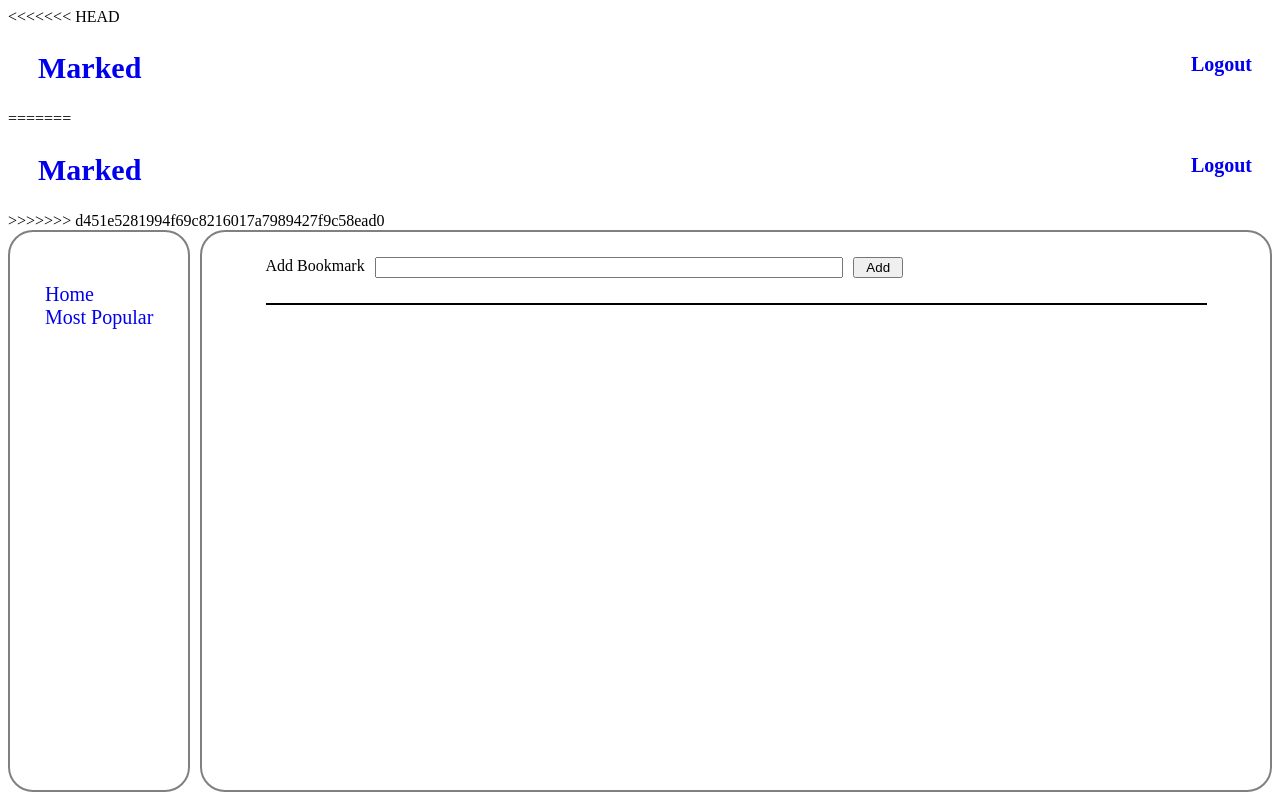
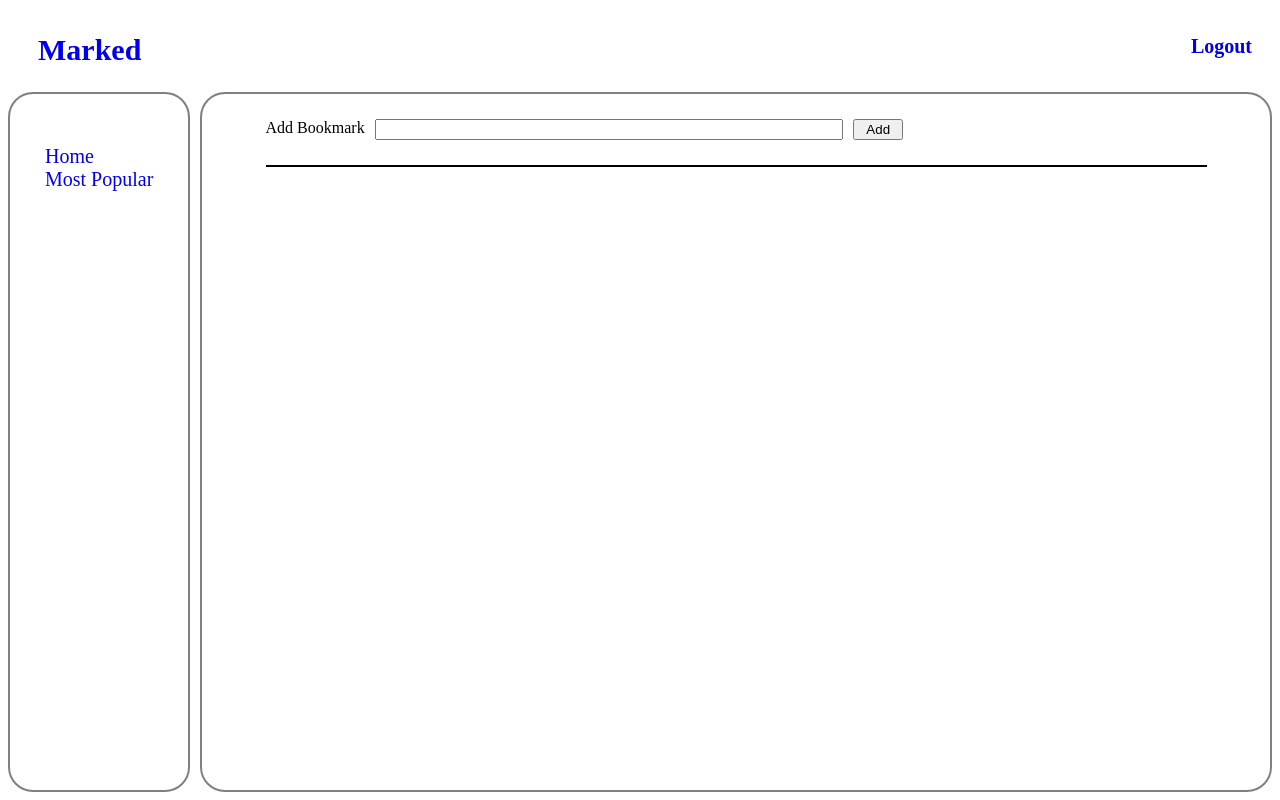
Before and after one commit to Brad-Edwards/COMP466TMA2, a PHP site: page /part1/index.php in a window 1280 px wide. Run offline with PHP 8.4, Linux system fonts and the light colour scheme; the visitor is signed in with stand-in values (Sample User, id 1); data that the repository does not hold is empty.

Commit message:
Fixed index.php merge issue

```diff
--- a/part1/index.php
+++ b/part1/index.php
@@ -39,15 +39,9 @@
 	<head>
 		<meta charset="UTF-8">
 		<Title>Marked</Title>
-<<<<<<< HEAD
 		<link rel="stylesheet" type="text/css" href="./shared/styles.css">
 		<?php include 'navbar.php'; ?>
 		<script type="text/javascript" src="./scripts/marked.js"></script>
-=======
-		<link rel="stylesheet" type="text/css" href="/shared/styles.css">
-		<?php include 'navbar.php'; ?>
-		<script type="text/javascript" src="/scripts/marked.js"></script>
->>>>>>> d451e5281994f69c8216017a7989427f9c58ead0
 	</head>
 	<body>
 		<div id="mainContentDiv">
```
